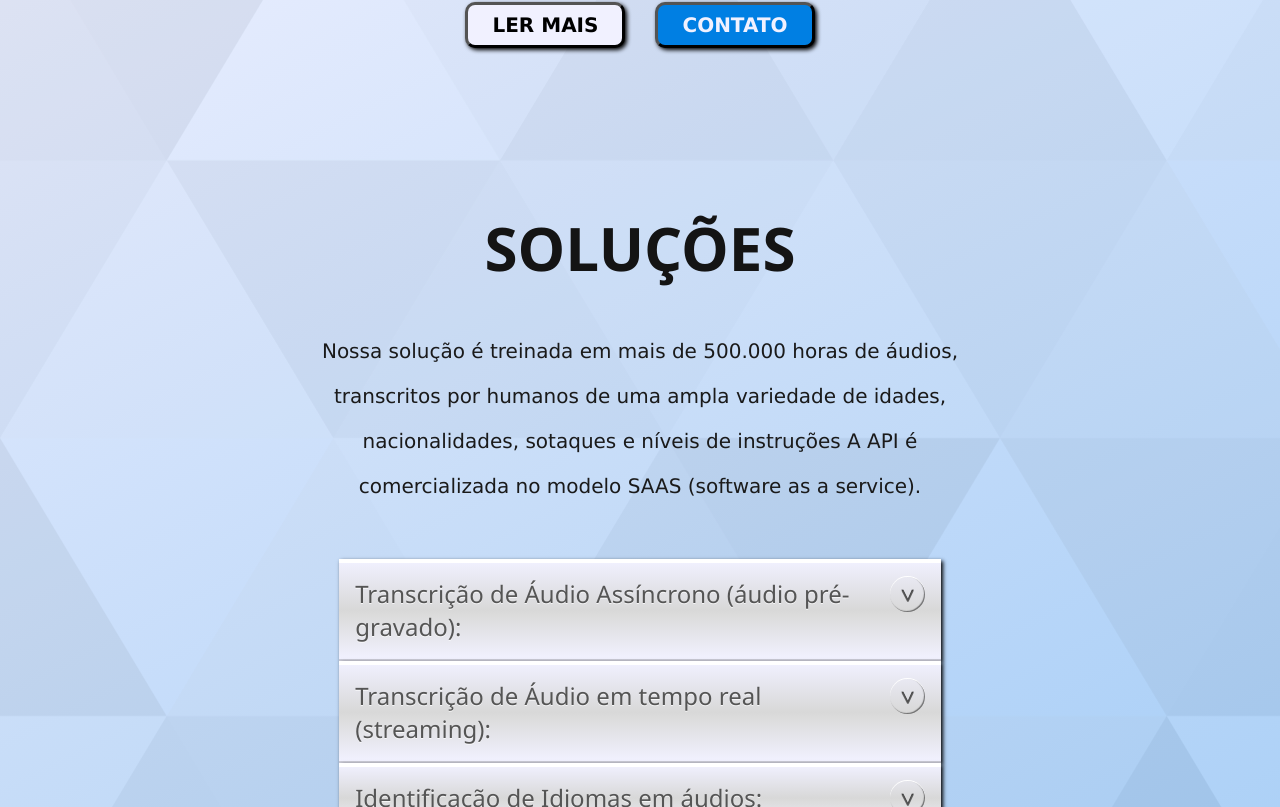
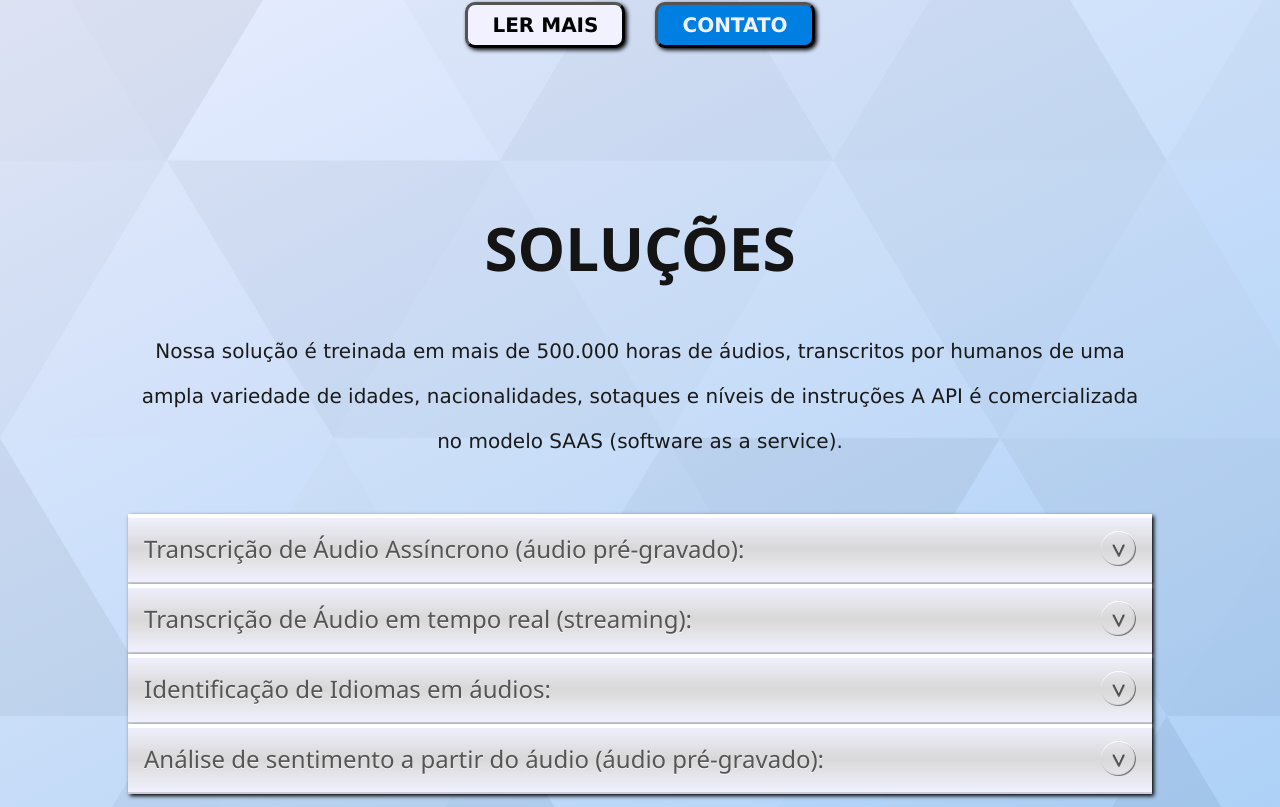
Before and after one commit to Prates14/CheckSpeech-landingpage, an Angular app in the folder desafio-01/landing-page/: page / in a window 1280 px wide. Shown: the part 673-1480 px from the top of the page. Built offline with nearby package versions, Linux system fonts and the light colour scheme.

Commit message:
check-speech revisao

```diff
--- a/desafio-01/landing-page/src/app/home/components/section-client/section-client.responsive.component.css
+++ b/desafio-01/landing-page/src/app/home/components/section-client/section-client.responsive.component.css
@@ -1,6 +1,6 @@
 @media (max-width: 1100px) {
     .container {
-        height: 100vh;
+        height: 50vh;
         justify-content: end;
     }
 
@@ -20,6 +20,10 @@
 }
 
 @media (max-width: 750px) {
+    .container {
+        height: 80vh;
+    }
+
     .container h2 {
         font-size: 40px;
     }
--- a/desafio-01/landing-page/src/app/home/components/section-soluction/section-soluction.responsive.component.css
+++ b/desafio-01/landing-page/src/app/home/components/section-soluction/section-soluction.responsive.component.css
@@ -1,6 +1,17 @@
+@media (max-width: 1600px) {
+  .text-content {
+    max-width: 80%;
+  }
+
+  .panel {
+    max-width: 80%;
+    width: 100%;
+  }
+}
+
 @media (max-width: 1100px) {
   .container {
-    height: 120vh;
+    height: 100vh;
   }
 
   .text-content {
```
